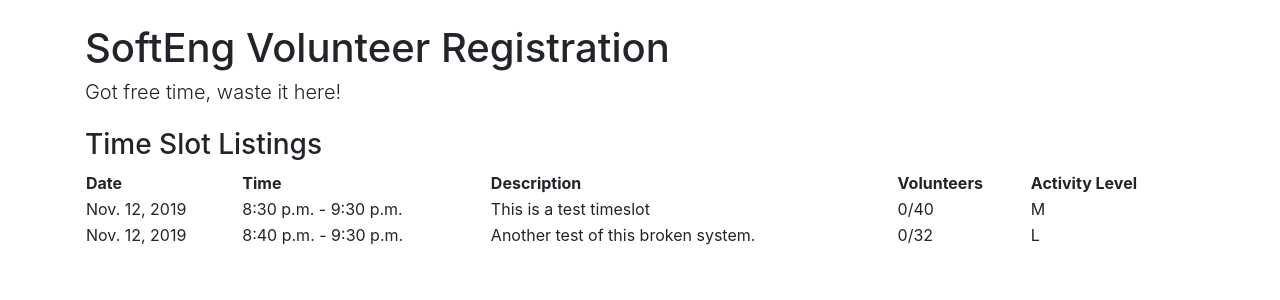
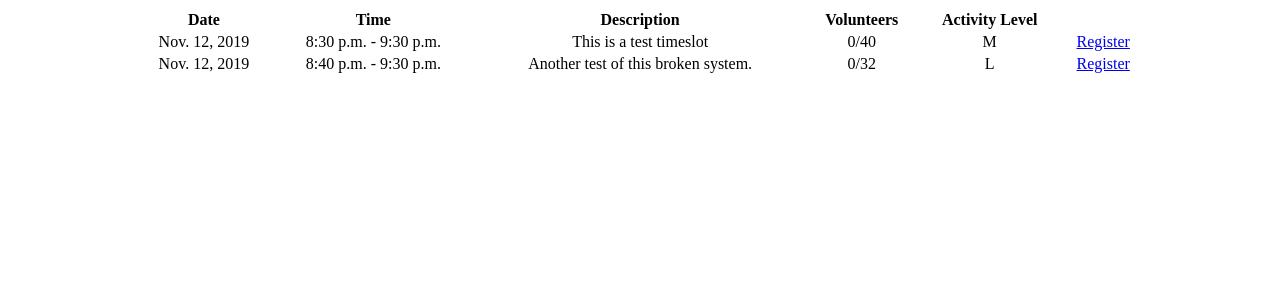
Before and after one commit to JesseTCS/SoftEng-Volunteer-Registration, a Django app: page / in a window 1280 px wide. Shown: the top 300 px of the page. Run offline with Django 3.2, Linux system fonts and the light colour scheme; data comes from the database, SQL or seed files in the repository; both versions use the stored data as it was after the commit; some libraries are stand-ins or nearby versions.

Commit message:
Email user, generate temp pass, basic profile page

```diff
--- a/Registration/models.py
+++ b/Registration/models.py
@@ -1,4 +1,6 @@
 from django.db import models
+from django.contrib.auth.models import User
+
 
 # Create your models here.
 class TimeSlot(models.Model):
@@ -14,3 +16,4 @@ class TimeSlot(models.Model):
     description = models.TextField()
     num_signed_up = models.IntegerField(default=0)
     num_needed = models.IntegerField()
+    volunteer = models.ManyToManyField(User)
--- a/Registration/templates/Registration/home.html
+++ b/Registration/templates/Registration/home.html
@@ -2,49 +2,7 @@
 <html lang="en">
 {% load static %}
 
-<head>
-    <meta charset="utf-8">
-    <meta name="viewport" content="width=device-width, initial-scale=1, shrink-to-fit=no">
-    <meta name="description" content="">
-    <meta name="author" content="Soft Engineer Team 0">
-    <meta name="generator" content="Jekyll v3.8.5">
-    <title>SoftEng Volunteer Registration</title>
-
-    <link rel="canonical" href="https://getbootstrap.com/docs/4.3/examples/grid/">
-
-    <!-- Bootstrap core CSS -->
-    <link href="{% static 'css/bootstrap.min.css' %}" rel="stylesheet">
-
-
-    <style>
-        .bd-placeholder-img {
-        font-size: 1.125rem;
-        text-anchor: middle;
-        -webkit-user-select: none;
-        -moz-user-select: none;
-        -ms-user-select: none;
-        user-select: none;
-        }
-
-        @media (min-width: 768px) {
-        .bd-placeholder-img-lg {
-            font-size: 3.5rem;
-        }
-        }
-    </style>
-    <!-- Custom styles for this template -->
-    <link href="grid.css" rel="stylesheet">
-</head>
-      <body class="py-4">
-        <div class="container">
-
-      <h1>SoftEng Volunteer Registration</h1>
-      <h2 class="lead">Got free time, waste it here!</h2>
-
-      <h3 class="mt-4">Time Slot Listings</h3>
-      <!--<p>Get two columns <strong>starting at desktops and scaling to large desktops</strong>.</p> -->
-
-      <table class="sortable" id="myTable2" width="100%">
+<table class="sortable" id="myTable2" width="80%" align="center">
   <thead>
     <tr>
       <th onclick="sortTable(0)">Date</th>
@@ -52,24 +10,24 @@
       <th onclick="sortTable(2)">Description</th>
       <th onclick="sortTable(3)">Volunteers</th>
       <th onclick="sortTable(4)">Activity Level</th>
+      <th></th>
    </tr>
   </thead>
   <tbody>
     {% for timeslot in TimeSlots.all %}
     <tr>
-               <td>{{ timeslot.date_time.date }}</td>
-               <td>{{ timeslot.date_time.time}} - {{ timeslot.end_time }}</td>
-               <td>{{ timeslot.description }}</td>
-               <td>{{ timeslot.num_signed_up }}/{{ timeslot.num_needed }}</td>
-               <td>{{ timeslot.activity_level }}</td>
+     <td align="center">{{ timeslot.date_time.date }}</td>
+     <td align="center">{{ timeslot.date_time.time}} - {{ timeslot.end_time }}</td>
+     <td align="center">{{ timeslot.description }}</td>
+     <td align="center">{{ timeslot.num_signed_up }}/{{ timeslot.num_needed }}</td>
+     <td align="center">{{ timeslot.activity_level }}</td>
+     <td align="center"><a href="{% url 'details' timeslot.id %}">Register</a></td>
      </tr>
      {% endfor %}
   </tbody>
 </table>
 
 
-
-    </div> <!-- /container -->
 
     <script>
             function sortTable(n) {
--- /dev/null
+++ b/Registration/templates/Registration/profile.html
@@ -0,0 +1,2 @@
+{{ user.username }}
+{{ user.email }}
--- /dev/null
+++ b/Registration/templates/Registration/thanks.html
@@ -0,0 +1 @@
+Thanks you.
--- a/Registration/views.py
+++ b/Registration/views.py
@@ -1,5 +1,11 @@
-from django.shortcuts import render, get_object_or_404
+from django.shortcuts import render, get_object_or_404, redirect
+from django.http import HttpResponseRedirect
+from django.core.mail import send_mail
+from django.contrib.auth.models import User
 from .models import TimeSlot
+from .forms import EmailForm
+import random
+import string
 
 # Create your views here.
 def home(request):
@@ -7,5 +13,44 @@ def home(request):
     return render(request, 'Registration/home.html', {'TimeSlots': TimeSlots})
 
 def details(request, id):
+    # add send email and increment Timeslot item
+    form = EmailForm()
     TimeSlot_detail = get_object_or_404(TimeSlot, pk=id)
-    return render(request, 'Registration/detail.html', {'TimeSlot': TimeSlot_detail})
+    return render(request, 'Registration/detail.html', {'TimeSlot': TimeSlot_detail, 'form':form})
+
+def thanks(request):
+    sendemail(request)
+    return render(request, 'Registration/thanks.html')
+
+
+def sendemail(request):
+    if request.method == 'POST':
+        form = EmailForm(request.POST)
+        if form.is_valid():
+            sendto = form.cleaned_data['their_email']
+            if User.objects.get(username=sendto[:sendto.index('@')]):
+                send_mail('Registration',
+                f'Thank you for registering.',
+                'jessethomascs@gmail.com',
+                [sendto],)
+            else:
+                tempPassword = createTempPassword()
+                createUser(sendto, tempPassword)
+                send_mail('Registration',
+                f'Thank you for registering. This is your temporary password: {tempPassword}',
+                'jessethomascs@gmail.com',
+                [sendto],)
+    else:
+        form = EmailForm()
+
+def createTempPassword(stringLength=10):
+    password_characters = string.ascii_letters + string.digits + string.punctuation
+    return ''.join(random.choice(password_characters) for i in range(stringLength))
+
+def createUser(email, tempPassword):
+    username = email[:email.index('@')]
+    user = User.objects.create_user(username, sendto, tempPassword)
+    user.save()
+
+def nothing(request):
+    return render(request, 'Registration/profile.html')
--- a/SoftEng_Volunteer_Registration/urls.py
+++ b/SoftEng_Volunteer_Registration/urls.py
@@ -14,11 +14,14 @@ Including another URLconf
     2. Add a URL to urlpatterns:  path('blog/', include('blog.urls'))
 """
 from django.contrib import admin
-from django.urls import path
+from django.urls import path, include
 import Registration.views
 
 urlpatterns = [
     path('admin/', admin.site.urls),
     path('', Registration.views.home, name='home'),
     path('Registration/<int:id>', Registration.views.details, name='details'),
+    path('thanks/',Registration.views.thanks, name='thanks'),
+    path('accounts/', include('django.contrib.auth.urls')),
+    path('accounts/profile/', Registration.views.nothing, name='profile'),
 ]
```
Also changed, not shown: Registration/forms.py (added, +9 -0 lines), Registration/templates/Registration/detail.html (+13 -3 lines), Registration/templates/Registration/login.html (added, +32 -0 lines), SoftEng_Volunteer_Registration/settings.py (+7 -0 lines), README.md, Registration/migrations/0005_timeslot_volunteer.py (added), db.sqlite3, 2 other files. Lines whose indentation alone changed are shown as unchanged.
